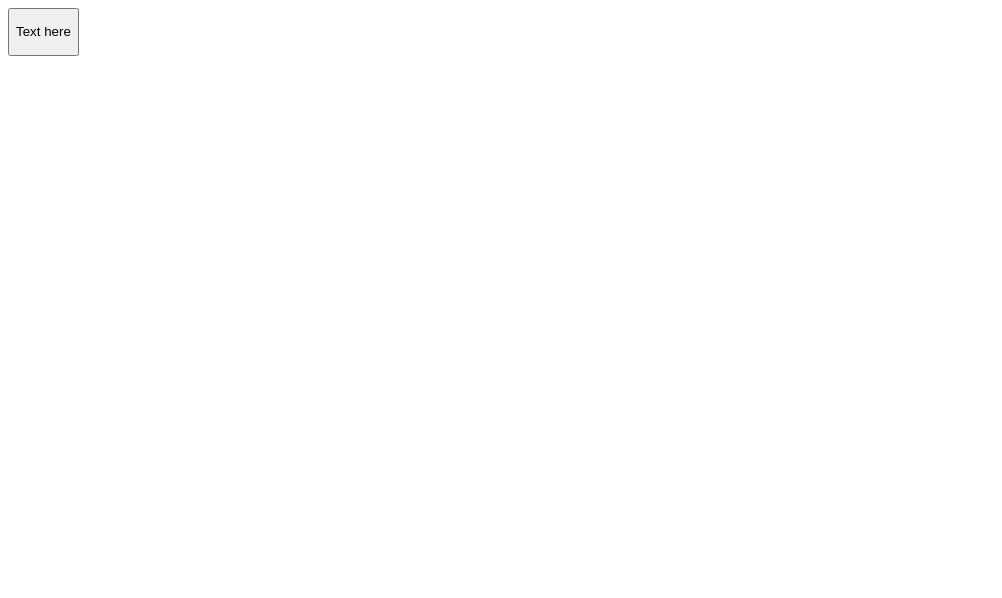
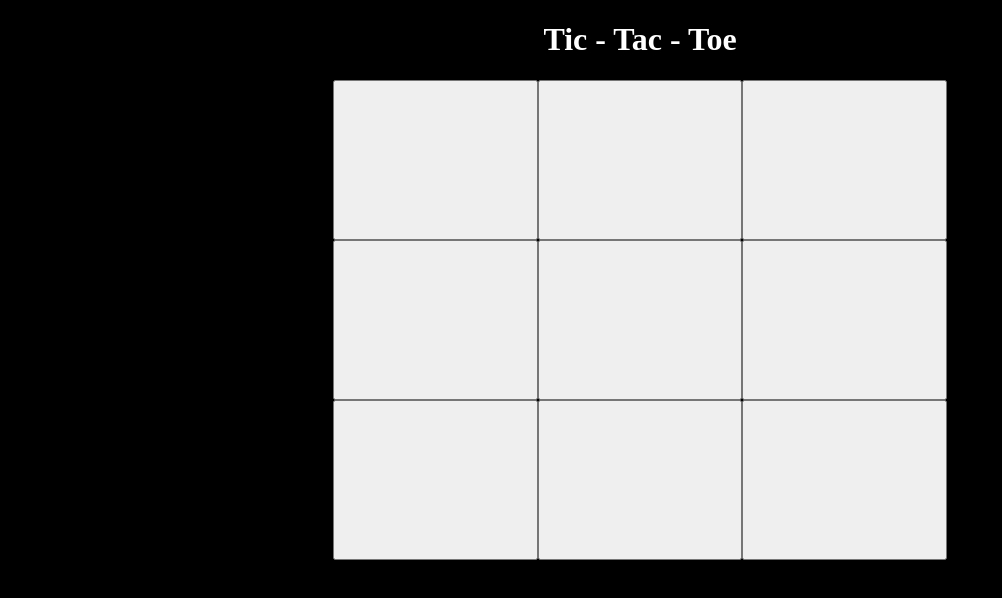
Before and after one commit to Mach69ne/Mach69ne.github.io, a plain HTML site: page index.html in a window 1280 px wide. Shown: the whole page, without its empty margins (0-1002 px from the left). Drawn offline with Linux system fonts and the light colour scheme.

Commit message:
Tic tac toe board created

```diff
--- a/index.html
+++ b/index.html
@@ -1,13 +1,30 @@
 <!DOCTYPE html>
 <html>
-<title> Trivia Game </title>
-<link rel="stylesheet" src="style.css">
-<body>
-	<div>
-		<button class="dean">
-			<p>Text here</p>
-		</button>
+<title> Tic - Tac - Toe </title>
+<h1 class="title"> Tic - Tac - Toe</h1>
+<link rel="stylesheet" href="style.css">
+<body id="body">
+
+	<div class="row">
+		<div class="coloumn">
+			<button type="text"> <img src="" alt=""> </button>
+			<button type="text"> </button>
+			<button type="text"> </button>
+		</div>
+		<div class="coloumn">
+			<button type="text"> </button>
+			<button type="text"> </button>
+			<button type="text"> </button>
+		</div>
+		<div class="coloumn">
+			<button type="text"> </button>
+			<button type="text"> </button>
+			<button type="text"> </button>
+		</div>
 	</div>
+
+
+
 	<script src="script.js"></script>
 </body>
 </html>
--- a/script.js
+++ b/script.js
@@ -0,0 +1 @@
+const bodyContainer = document.getElementById("body");
--- a/style.css
+++ b/style.css
@@ -1,3 +1,22 @@
-.dean{
-    background-color: white;
+body{
+    background-color: black;
 }
+.title {
+    color: white;
+    display: flex;
+    justify-content: center;
+
+}
+.row {
+    display: flex;
+    justify-content: center;
+}
+.coloumn {
+    display: flex;
+    flex-direction: column;
+    justify-content: center;
+}
+button {
+    width: 16vw;
+    height: 20vh;
+}
```
